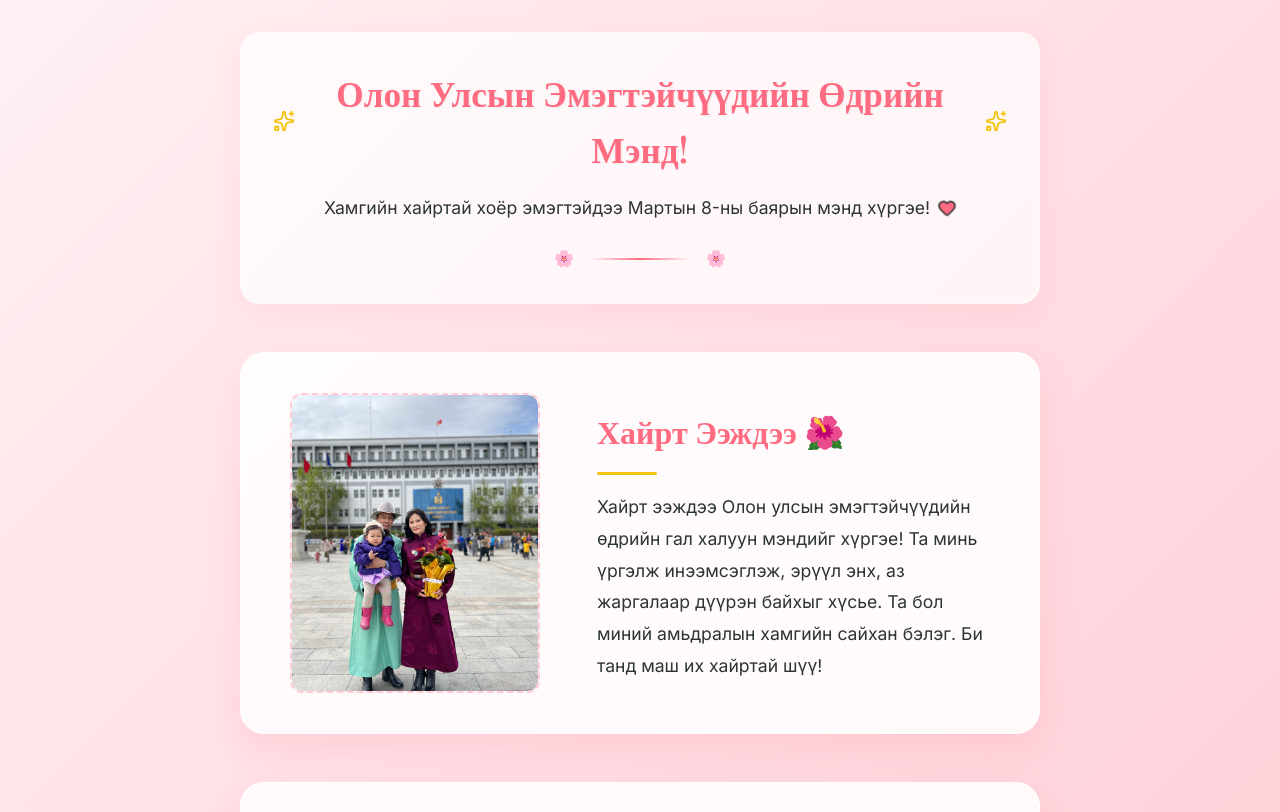
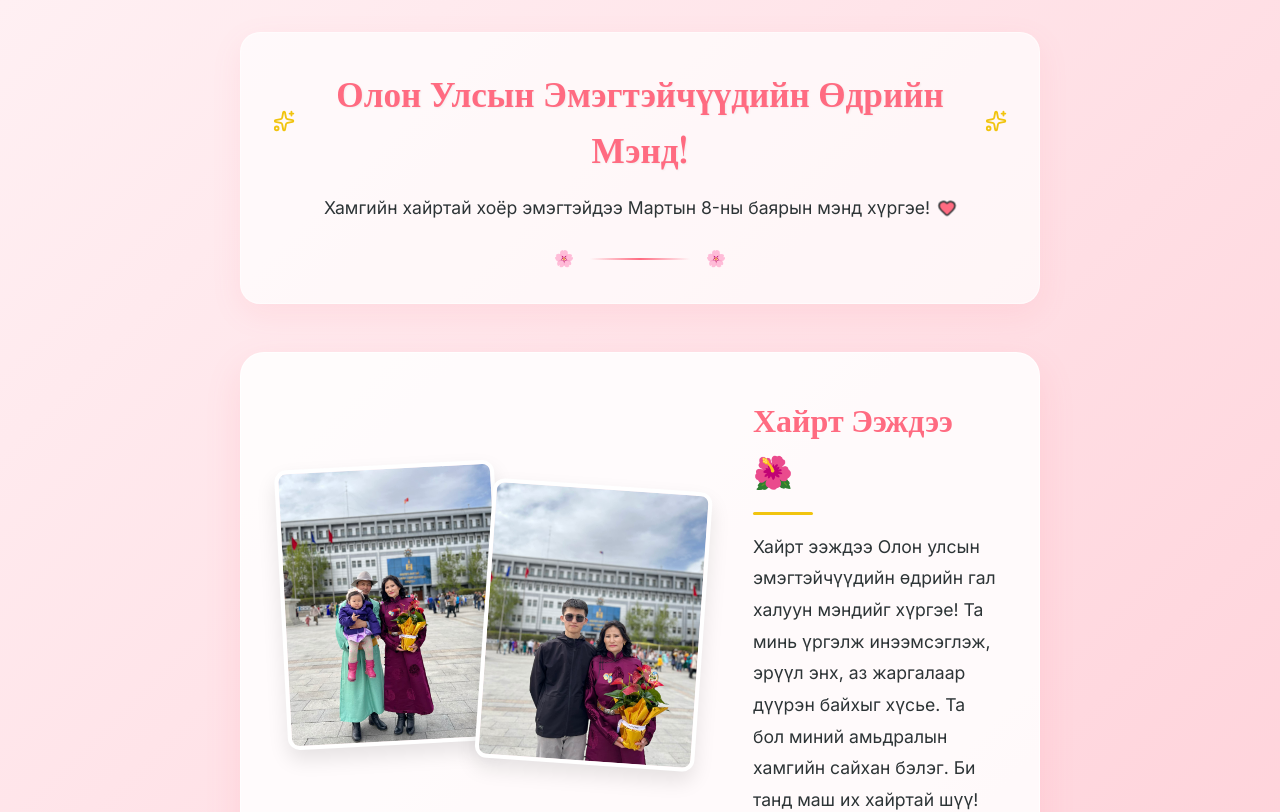
Before and after one commit to Synt3x-cntrl/eej, a React (Vite) app: page / in a window 1280 px wide. Shown: the top 812 px of the page. Built offline with nearby package versions, Linux system fonts and the light colour scheme; a web font is replaced by a local one.

Commit message:
Add new birthday photo for sister

```diff
--- a/src/App.jsx
+++ b/src/App.jsx
@@ -5,8 +5,11 @@ import PhotoCard from './components/PhotoCard';
 import './App.css';
 
 // Import local images
-import momImage from './assets/mom.jpg';
-import familyImage from './assets/family.jpg';
+import momImage1 from './assets/mom.jpg';
+import momImage2 from './assets/bcf02cd7-bc99-4027-9360-d78ac0f4ea9d.jpg';
+
+import sisterImage1 from './assets/0f26b379-a019-4644-a996-d5feb0844f16.jpg'; // the newly uploaded birthday photo
+import sisterImage2 from './assets/4f22c20d-16be-42ff-8a81-1c6eddd822f7.jpg';
 
 function App() {
   const momMessage = `Хайрт ээждээ Олон улсын эмэгтэйчүүдийн өдрийн гал халуун мэндийг хүргэе! Та минь үргэлж инээмсэглэж, эрүүл энх, аз жаргалаар дүүрэн байхыг хүсье. Та бол миний амьдралын хамгийн сайхан бэлэг. Би танд маш их хайртай шүү!`;
@@ -25,7 +28,7 @@ function App() {
           message={momMessage}
           isReversed={false}
           role="mom"
-          image={momImage}
+          images={[momImage1, momImage2]}
         />
 
         <PhotoCard
@@ -33,7 +36,7 @@ function App() {
           message={sisterMessage}
           isReversed={true}
           role="sister"
-          image={familyImage}
+          images={[sisterImage1, sisterImage2]}
         />
       </div>
     </div>
--- a/src/components/FloatingHearts.jsx
+++ b/src/components/FloatingHearts.jsx
@@ -11,8 +11,9 @@ import img6 from '../assets/a262e9c3-0167-485e-bdd9-e19ebcf6aaf3.jpg';
 import img7 from '../assets/bcf02cd7-bc99-4027-9360-d78ac0f4ea9d.jpg';
 import img8 from '../assets/dfc5a7d0-3308-447b-a1be-cfaa19fccf95.jpg';
 import img9 from '../assets/9d602ed8-73cc-49c8-9e4a-95882598c237.jpg';
+import img10 from '../assets/0f26b379-a019-4644-a996-d5feb0844f16.jpg'; // The newly added photo
 
-const images = [img1, img2, img3, img4, img5, img6, img7, img8, img9];
+const images = [img1, img2, img3, img4, img5, img6, img7, img8, img9, img10];
 
 export default function FloatingHearts() {
   const [hearts, setHearts] = useState([]);
@@ -23,7 +24,7 @@ export default function FloatingHearts() {
       const newHearts = Array.from({ length: 20 }).map((_, i) => ({
         id: i,
         left: `${Math.random() * 90}%`, // keep away from very edge
-        size: Math.random() * 50 + 70, // size between 70px and 120px
+        size: Math.random() * 70 + 100, // BIGGER size: between 100px and 170px
         duration: Math.random() * 15 + 15, // slower floating 15-30s
         delay: Math.random() * 20,
         img: images[i % images.length],
--- a/src/components/PhotoCard.css
+++ b/src/components/PhotoCard.css
@@ -28,6 +28,31 @@
   align-items: center;
 }
 
+.image-gallery {
+  display: flex;
+  justify-content: center;
+  gap: 1.5rem;
+  width: 100%;
+}
+
+.multi-image .image-placeholder {
+  width: 220px;
+  height: 280px;
+  transform: rotate(-3deg);
+  transition: transform 0.3s ease, z-index 0.3s ease;
+}
+
+.multi-image .image-placeholder:nth-child(2) {
+  transform: rotate(4deg) translateY(20px);
+  margin-left: -40px;
+  z-index: 2;
+}
+
+.multi-image .image-placeholder:hover {
+  transform: scale(1.05) rotate(0deg);
+  z-index: 10;
+}
+
 .image-placeholder {
   width: 250px;
   height: 300px;
@@ -37,7 +62,8 @@
   justify-content: center;
   align-items: center;
   position: relative;
-  border: 2px dashed var(--secondary);
+  border: 4px solid var(--white);
+  box-shadow: 0 10px 20px rgba(0,0,0,0.1);
   overflow: hidden;
 }
 
@@ -45,7 +71,6 @@
   width: 100%;
   height: 100%;
   object-fit: cover;
-  border-radius: 10px;
 }
 
 .placeholder-text {
--- a/src/components/PhotoCard.jsx
+++ b/src/components/PhotoCard.jsx
@@ -1,15 +1,19 @@
 import React from 'react';
 import './PhotoCard.css';
 
-export default function PhotoCard({ title, message, image, isReversed, role }) {
+export default function PhotoCard({ title, message, images, isReversed, role }) {
   return (
     <div className={`photo-card-container ${isReversed ? 'reversed' : ''}`}>
       <div className="image-section">
-        <div className="image-placeholder">
-          {image ? (
-            <img src={image} alt={title} className="card-image" />
+        <div className={`image-gallery ${images && images.length > 1 ? 'multi-image' : ''}`}>
+          {images && images.length > 0 ? (
+            images.map((imgSrc, index) => (
+              <div key={index} className="image-placeholder">
+                <img src={imgSrc} alt={`${title} ${index + 1}`} className="card-image" />
+              </div>
+            ))
           ) : (
-            <>
+            <div className="image-placeholder">
               <span className="placeholder-text">
                 {role === 'mom' ? 'Ээжийнхээ зургийг' : 'Дүүгийнхээ зургийг'}<br />
                 энд оруулаарай
@@ -18,7 +22,7 @@ export default function PhotoCard({ title, message, image, isReversed, role }) {
               <div className="corner top-right"></div>
               <div className="corner bottom-left"></div>
               <div className="corner bottom-right"></div>
-            </>
+            </div>
           )}
         </div>
       </div>
```
Also changed, not shown: src/assets/0f26b379-a019-4644-a996-d5feb0844f16.jpg (added).
